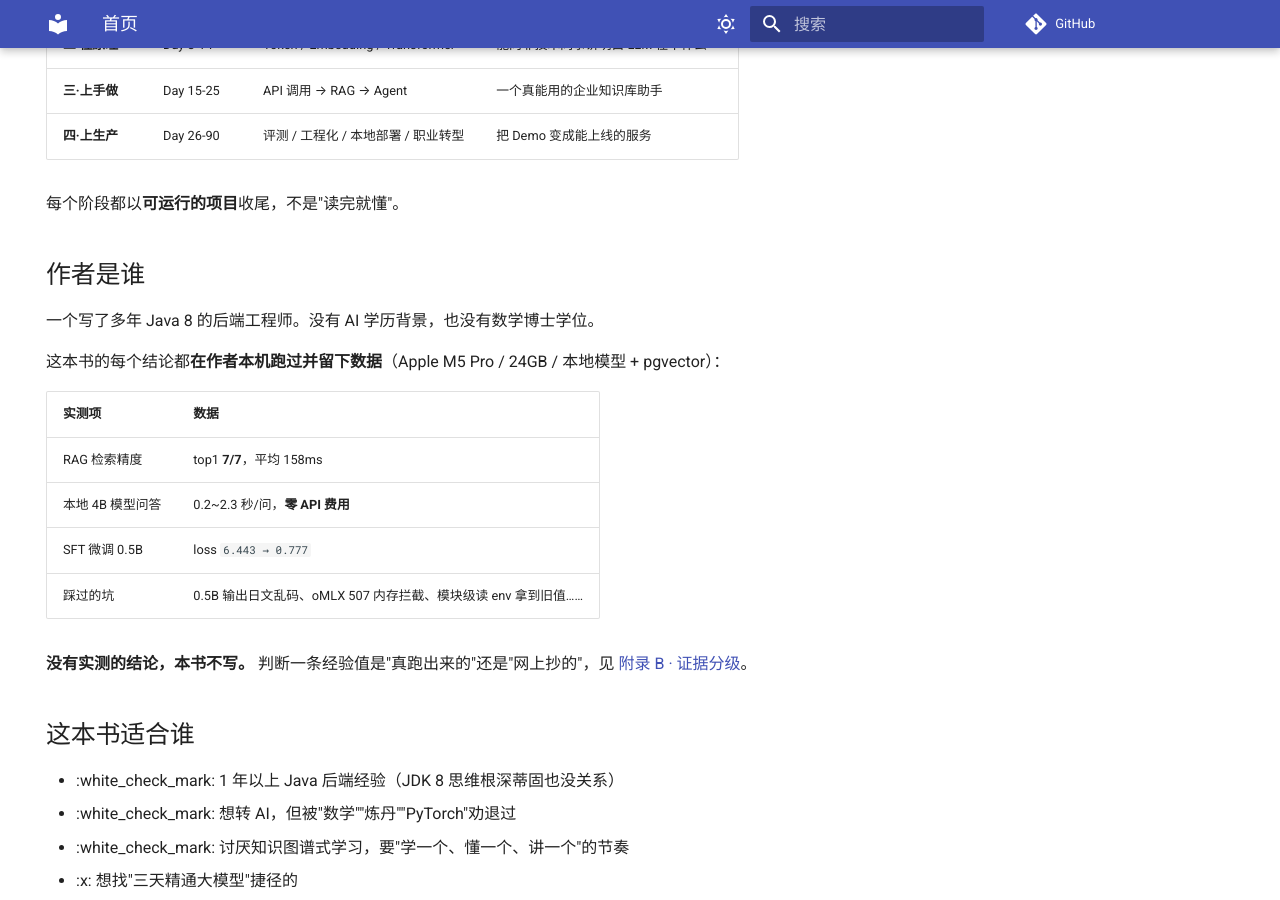
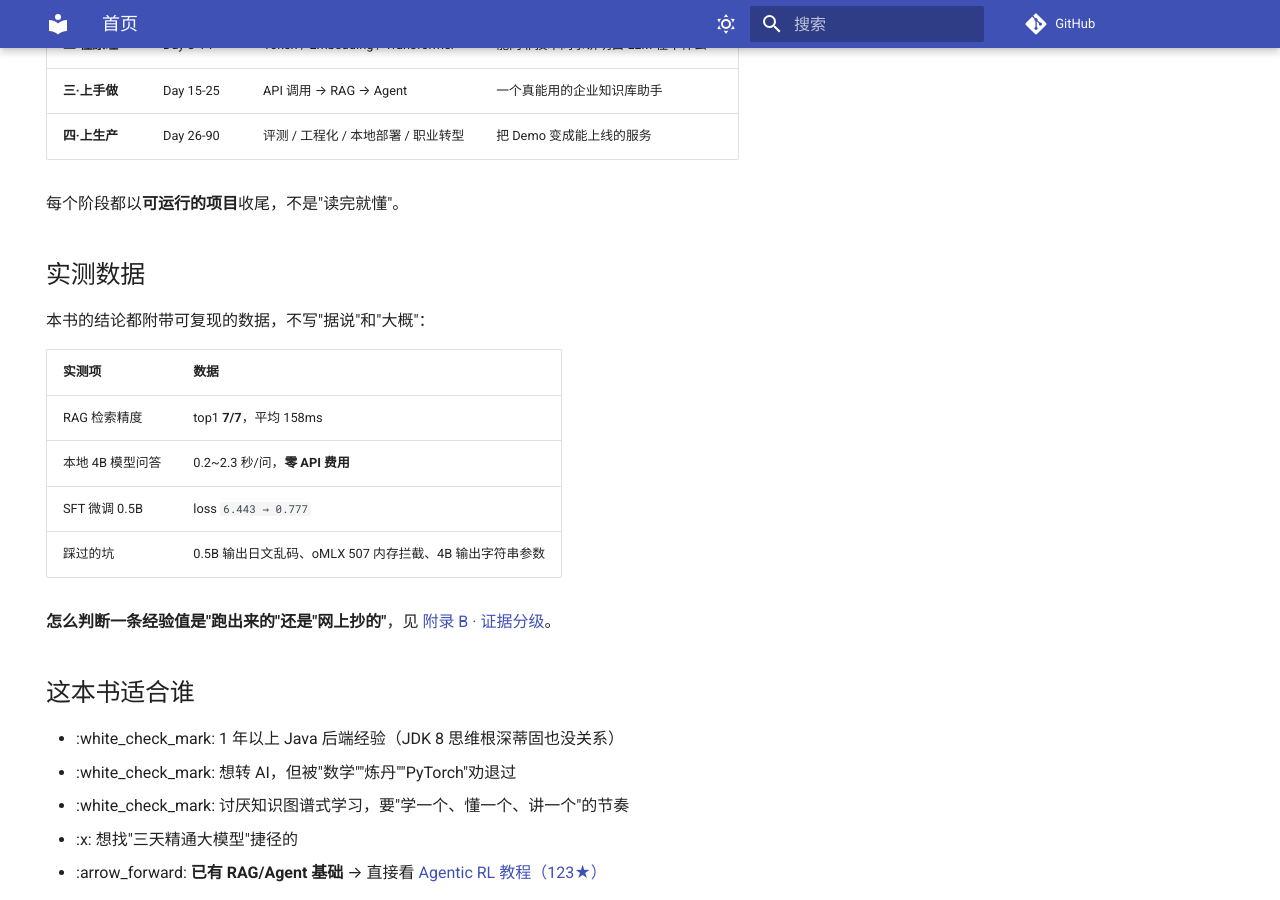
Before and after one commit to cookiespiggy/java-to-ai-in-90-days, an MkDocs documentation site: the page built from docs/index.md, in a window 1280 px wide and 900 px high, scrolled down 699 px. Built offline with MkDocs 1.6.1 and Material for MkDocs 9.7.7, drawn with Linux system fonts in a browser that asks for light colours; comment, search, counter and statistics services are not loaded.

Commit message:
docs: update docs/index.md

```diff
--- a/docs/index.md
+++ b/docs/index.md
@@ -41,21 +41,18 @@
 
 每个阶段都以**可运行的项目**收尾，不是"读完就懂"。
 
-## 作者是谁
+## 实测数据
 
-一个写了多年 Java 8 的后端工程师。没有 AI 学历背景，也没有数学博士学位。
-
-这本书的每个结论都**在作者本机跑过并留下数据**（Apple M5 Pro / 24GB / 本地模型 + pgvector）：
+本书的结论都附带可复现的数据，不写"据说"和"大概"：
 
 | 实测项 | 数据 |
 |---|---|
 | RAG 检索精度 | top1 **7/7**，平均 158ms |
 | 本地 4B 模型问答 | 0.2~2.3 秒/问，**零 API 费用** |
 | SFT 微调 0.5B | loss `6.443 → 0.777` |
-| 踩过的坑 | 0.5B 输出日文乱码、oMLX 507 内存拦截、模块级读 env 拿到旧值…… |
+| 踩过的坑 | 0.5B 输出日文乱码、oMLX 507 内存拦截、4B 输出字符串参数 |
 
-**没有实测的结论，本书不写。**
-判断一条经验值是"真跑出来的"还是"网上抄的"，见 [附录 B · 证据分级](appendix-evidence-grading.md)。
+**怎么判断一条经验值是"跑出来的"还是"网上抄的"**，见 [附录 B · 证据分级](appendix-evidence-grading.md)。
 
 ## 这本书适合谁
 
```
